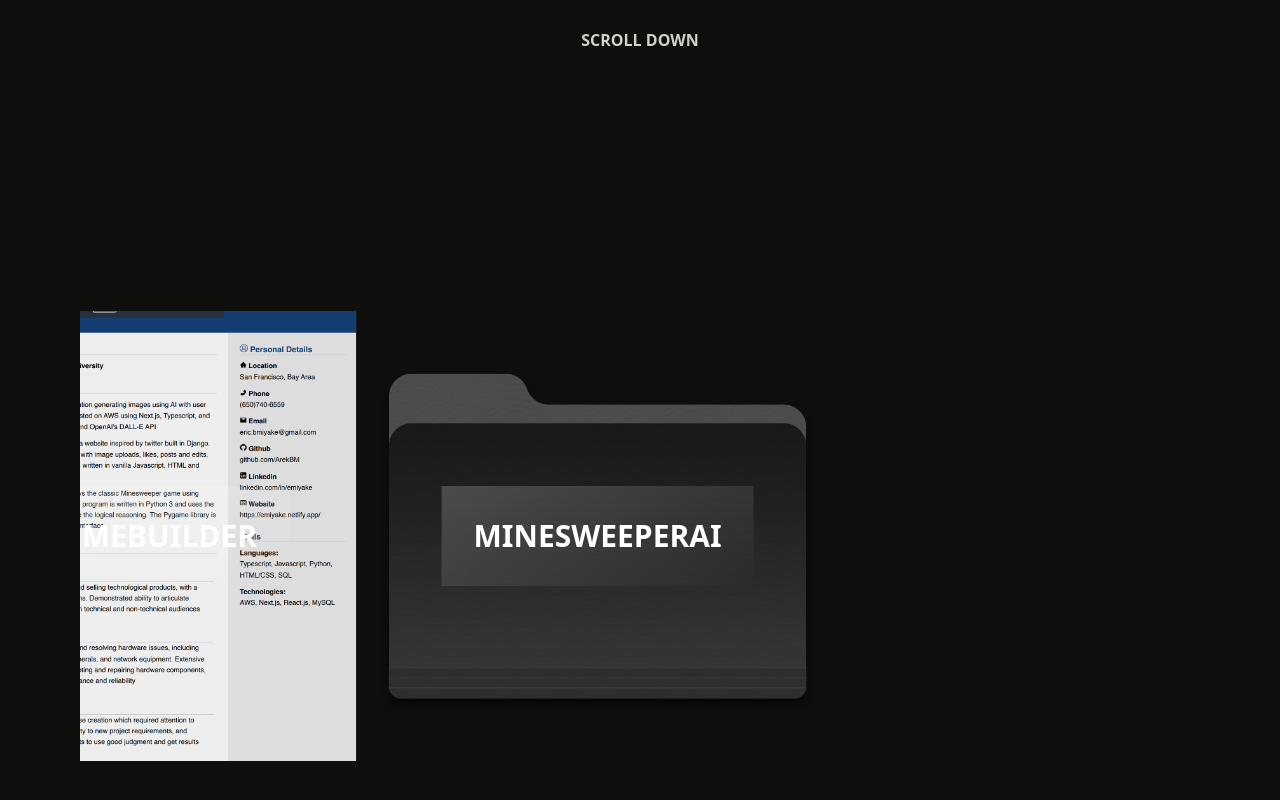
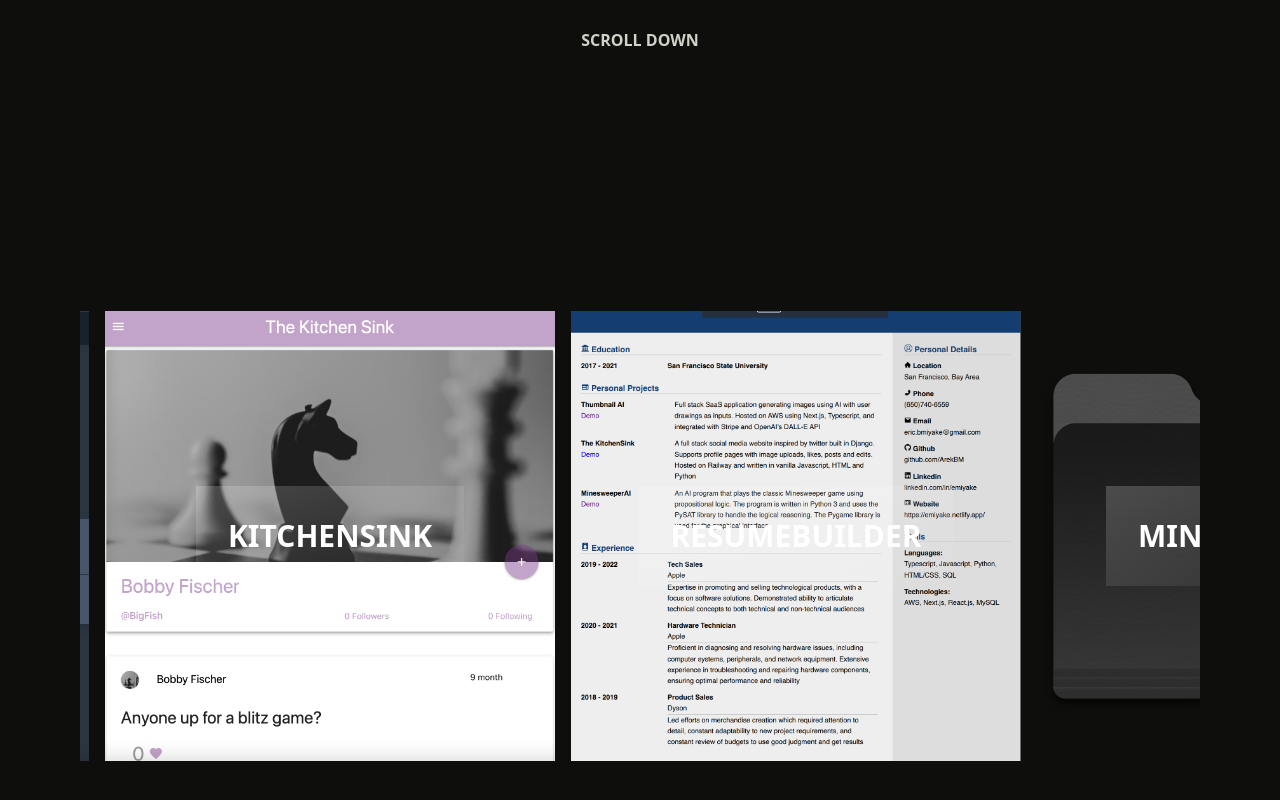
Before and after one commit to ArekBM/portfolio3.0, a Next.js app: page / in a window 1280 px wide. Shown: the part 2845-3645 px from the top of the page. Built offline with nearby package versions, Linux system fonts and the light colour scheme.

Commit message:
small styling edits

```diff
--- a/app/(components)/Nav.tsx
+++ b/app/(components)/Nav.tsx
@@ -8,6 +8,7 @@
 const Cabinet = localFont({
     src: '../styles/fonts/CabinetGrotesk-Regular.woff2'
 })
+
 
 const Nav = ({isInSection} : any) => {
 
--- a/app/Pages/Contact.tsx
+++ b/app/Pages/Contact.tsx
@@ -88,7 +88,7 @@
                             </div>
                         </div>
                         <br/>
-                        <button>
+                        <button className='msgbtn'>
                             <span className='p-2.5 bg-contactbtn rounded-full'>
                                 <span className={Cabinet.className + ' text-offwhitetxt relative inline-block'}>
                                     <span className='relative z-10 group text-[17.6px]'>
--- a/app/Pages/Projects.tsx
+++ b/app/Pages/Projects.tsx
@@ -19,6 +19,20 @@
     src: '../styles/fonts/GeneralSans-Variable.woff2'
 })
 
+const pathVariants = {
+    hidden: {
+        opacity: 0,
+        pathLength: 0,
+    },
+    visible: {
+        opacity: 1,
+        pathLength: 1,
+        transition: {
+            duration: 2,
+            ease: 'easeInOut'
+        }
+    }
+}
 
 const Card = ({card } : { card: CardType}) => {
     return (
@@ -55,7 +69,7 @@
       target: targetRef,
     });
 
-    const scrollx = useTransform(scrollYProgress, [0, 1], ["1%", "-95%"])
+    const scrollx = useTransform(scrollYProgress, [0, 1], ["1%", "-55%"])
 
 
     const updateMousePosition = (e : any) => {
@@ -100,10 +114,18 @@
 
             </div>
             <div>
-                <div className="flex h-48 items-center justify-center">
+                <div className="flex flex-col h-48 items-center justify-center">
                     <span className="font-semibold uppercase text-abouttxt">
                     Scroll down
                     </span>
+                    {/* <div>
+                        <motion.svg width="16" height="79" viewBox="0 0 16 79" fill="none" xmlns="http://www.w3.org/2000/svg">
+                            <motion.path
+                                variants={pathVariants}
+                                d="M7.29289 78.7071C7.68342 79.0976 8.31658 79.0976 8.70711 78.7071L15.0711 72.3431C15.4616 71.9526 15.4616 71.3195 15.0711 70.9289C14.6805 70.5384 14.0474 70.5384 13.6569 70.9289L8 76.5858L2.34315 70.9289C1.95262 70.5384 1.31946 70.5384 0.928932 70.9289C0.538408 71.3195 0.538408 71.9526 0.928932 72.3431L7.29289 78.7071ZM7 0L7 78H9L9 0L7 0Z" fill="white"/>
+                        </motion.svg>
+                    </div> */}
+
                 </div>
                 <section ref={targetRef} className="relative h-[300vh]">
                     <div className="sticky top-0 flex h-screen items-center overflow-hidden">
@@ -172,13 +194,13 @@
   const cards: CardType[] = [
     {
         url: "./dalle.png",
-        title: "Imagen",
+        title: "Image AI",
         id: 1,
         link: 'https://main.d2nibnnfhe4wtq.amplifyapp.com/'
     },
     {
         url: "./ticket-me.png",
-        title: "TicketMe",
+        title: "TicketMe App",
         id: 2,
         link: 'https://ticketme-arekbm.vercel.app/'
     },
--- a/app/globals.css
+++ b/app/globals.css
@@ -19,15 +19,17 @@
     rgb(var(--background-start-rgb));
 }
 
-.font-outline-3 {
-  -webkit-text-stroke: 4px #0E0E0C
-}
+
 
 /* .mask{
   position: absolute;
   mask-image: url('/public/dot.svg');
   mask-size: 12px;
 } */
+
+.msgbtn {
+  cursor: none;
+}
 
 .cursordot {
   width: 12px;
@@ -101,3 +103,8 @@
 .text-title {
   font-size: clamp(3rem,14vw,9rem)
 }
+
+
+.font-outline-3 {
+  -webkit-text-stroke: 4px #0E0E0C
+}
```
Also changed, not shown: public/arrow.svg (added).
